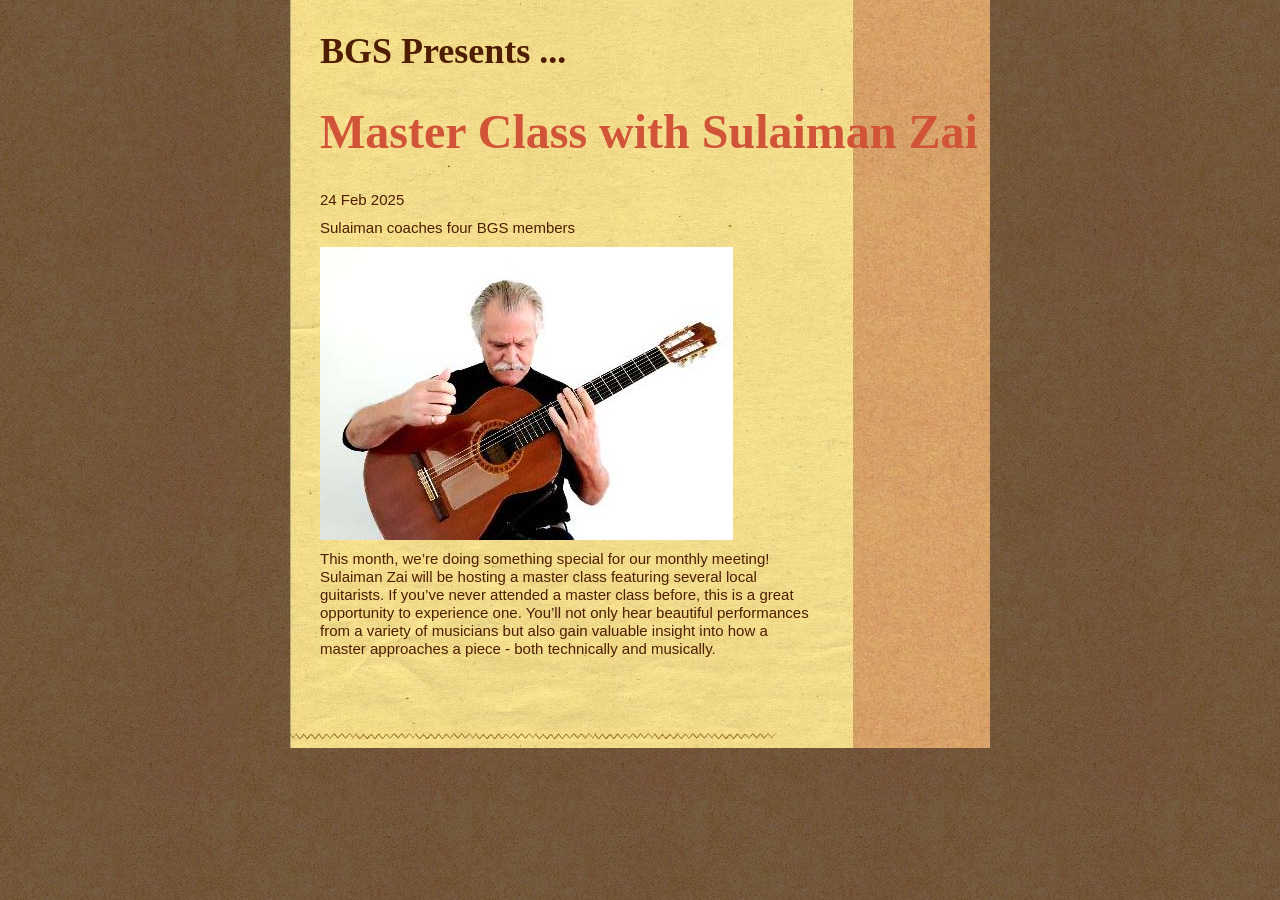
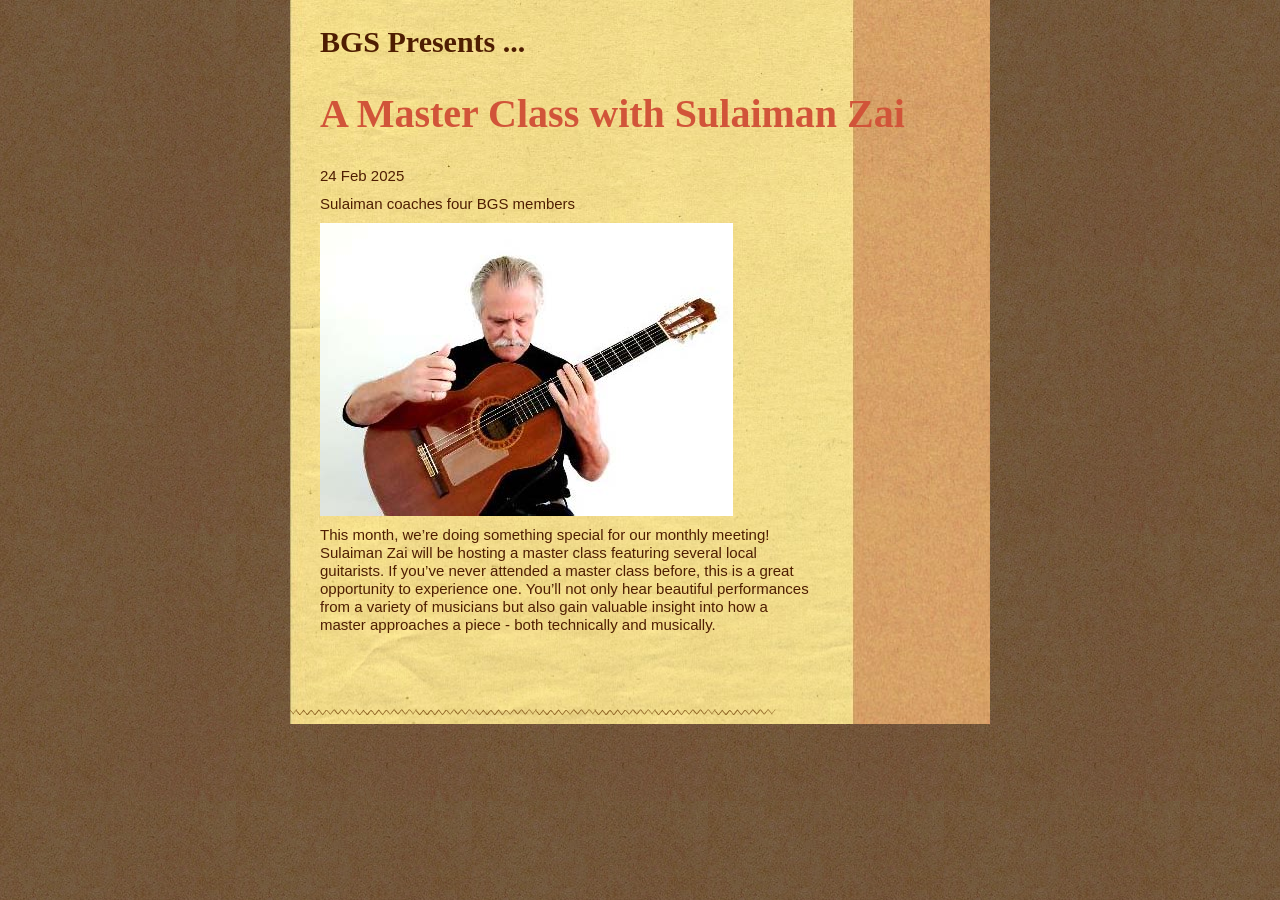
Before and after one commit to boulderguitarsociety/boulderguitarsociety.github.io, a Jekyll site: the page built from _posts/2025-02-24-sulaiman-master-class.md, in a window 1280 px wide. Built offline with Jekyll 4.4.1, drawn with Linux system fonts in a browser that asks for light colours.

Commit message:
reduce h1 and h2 sizes more

```diff
--- a/_posts/2025-02-24-sulaiman-master-class.md
+++ b/_posts/2025-02-24-sulaiman-master-class.md
@@ -1,6 +1,6 @@
 ---
 layout: meeting
-title: Master Class with Sulaiman Zai
+title: A Master Class with Sulaiman Zai
 excerpt: Sulaiman coaches four BGS members
 ---
 ![Sulaiman Zai](/pics/20250224-SulaimanZai.jpg)
--- a/stylings/common.css
+++ b/stylings/common.css
@@ -55,14 +55,14 @@ body {
 .meeting h1 {
    color: rgb(209, 84, 57);
    font-family: 'Times New Roman', serif;
-   font-size: 48px;
+   font-size: 40px;
    line-height: 55px;
    margin-left: 30px;
 }
 
 .meeting h2 {
    font-family: 'Times New Roman', serif;
-   font-size: 36px;
+   font-size: 30px;
    margin-left: 30px;
 }
 
```
